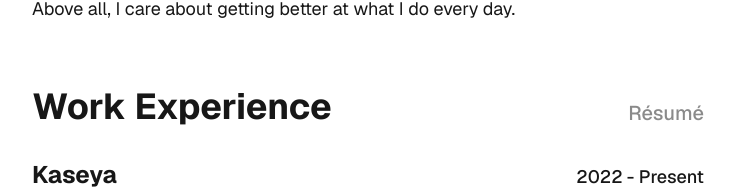
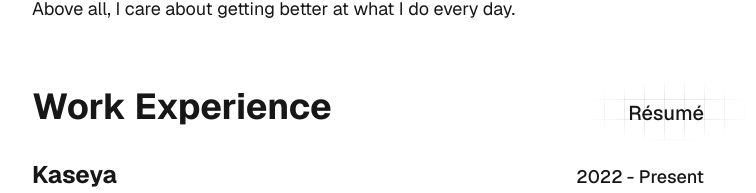
Before and after one commit to ricardocolom64/site, a Next.js app: page / in a window 1280 px wide. Shown: the part 485-678 px from the top of the page, without its empty margins (272-1028 px from the left). Built offline with nearby package versions, Linux system fonts and the light colour scheme.

Commit message:
tmp - make resume a nice button instead

```diff
--- a/app/components/WorkExperience.tsx
+++ b/app/components/WorkExperience.tsx
@@ -1,11 +1,12 @@
 export default function WorkExperience() {
     return (
         <div className="w-2xl">
-            <div className="flex justify-between">
+            <div className="flex justify-between relative">
                 <div className="text-4xl font-bold">
                     Work Experience
                 </div>
-                <a href="#" className="text-xl font-medium self-end opacity-50 hover:underline hover:opacity-100 transition-all">
+                <div className="absolute -right-12 -bottom-4 self-end w-42 h-16 bg-[linear-gradient(to_right,#77777725_1px,transparent_1px),linear-gradient(to_bottom,#77777725_1px,transparent_1px)] bg-[size:20px_20px] [mask-image:radial-gradient(ellipse_50%_50%_at_50%_50%,#000_50%,transparent_100%)]"></div>
+                <a href="#" className="z-10 text-xl font-medium self-end hover:underline transition-all">
                     Résumé
                 </a>
             </div>
```
